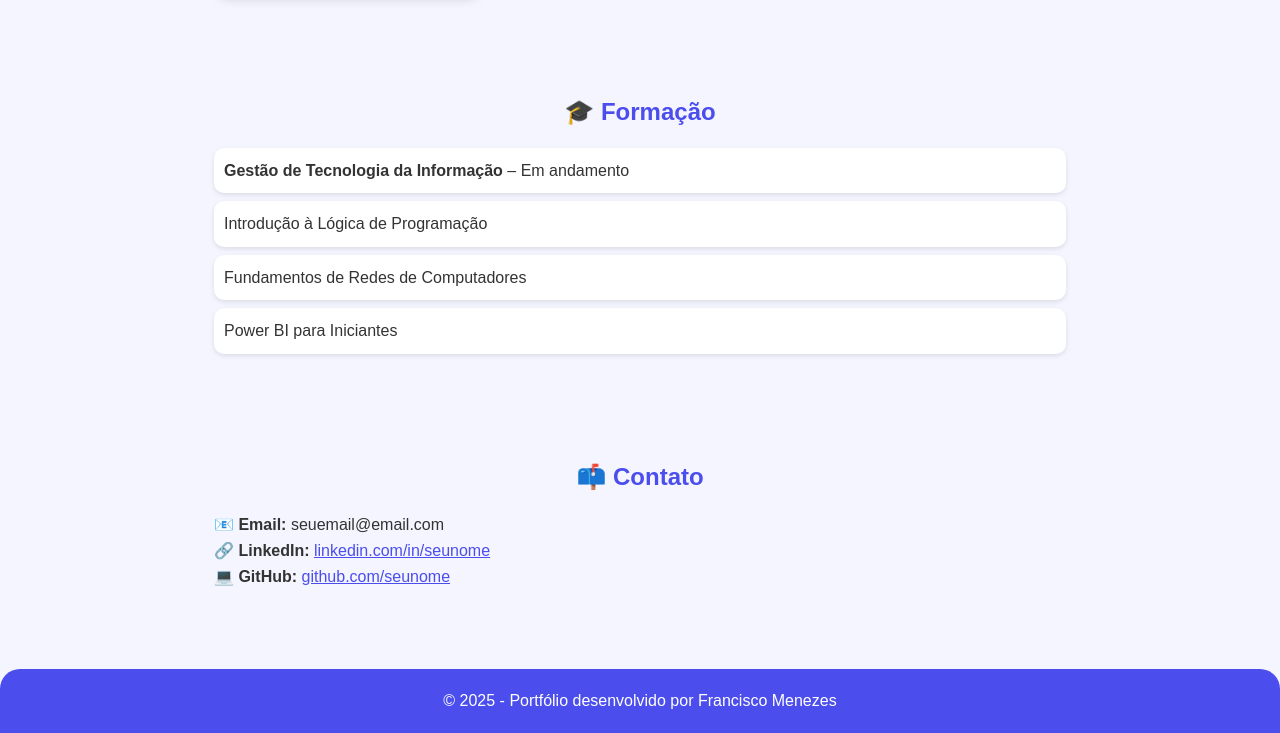
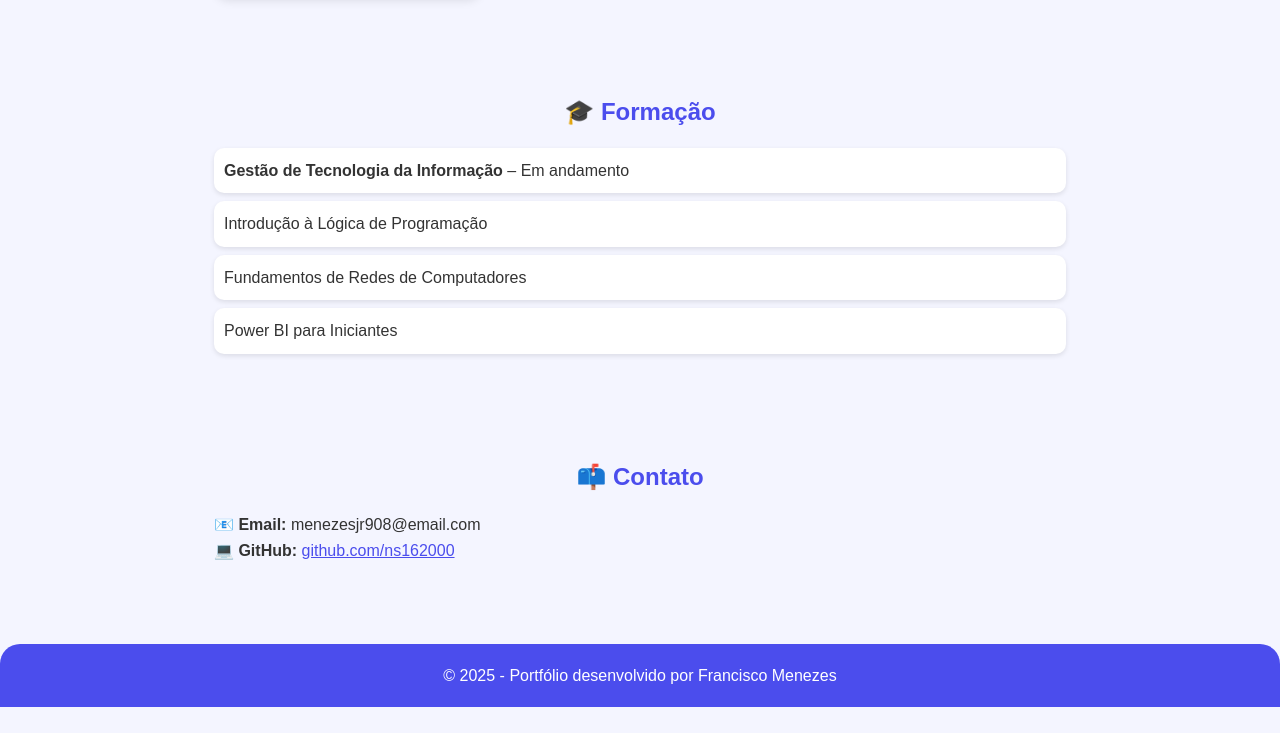
Before and after one commit to ns162000/Portif-lio, a plain HTML site: page index.html in a window 1280 px wide. Shown: the part 1030-1763 px from the top of the page. After the commit the page ends 1737 px from the top, so only its background shows below. Drawn offline with Linux system fonts and the light colour scheme.

Commit message:
index.html

```diff
--- a/index.html
+++ b/index.html
@@ -63,9 +63,8 @@
 
     <section id="contato">
         <h2>📫 Contato</h2>
-        <p>📧 <strong>Email:</strong> seuemail@email.com</p>
-        <p>🔗 <strong>LinkedIn:</strong> <a href="#">linkedin.com/in/seunome</a></p>
-        <p>💻 <strong>GitHub:</strong> <a href="#">github.com/seunome</a></p>
+        <p>📧 <strong>Email:</strong> menezesjr908@email.com</p>
+        <p>💻 <strong>GitHub:</strong> <a href="#">github.com/ns162000</a></p>
     </section>
 
     <footer>
```
